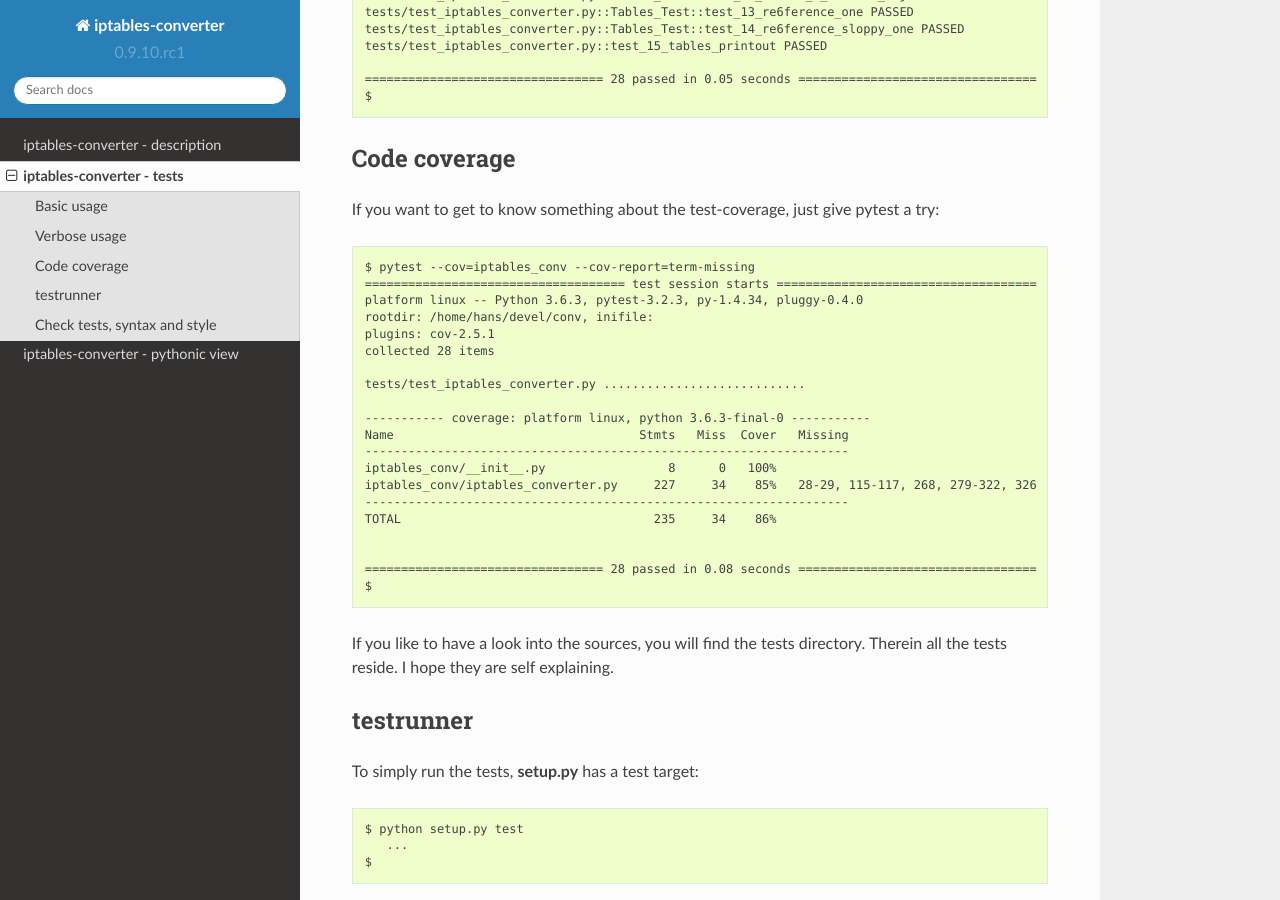
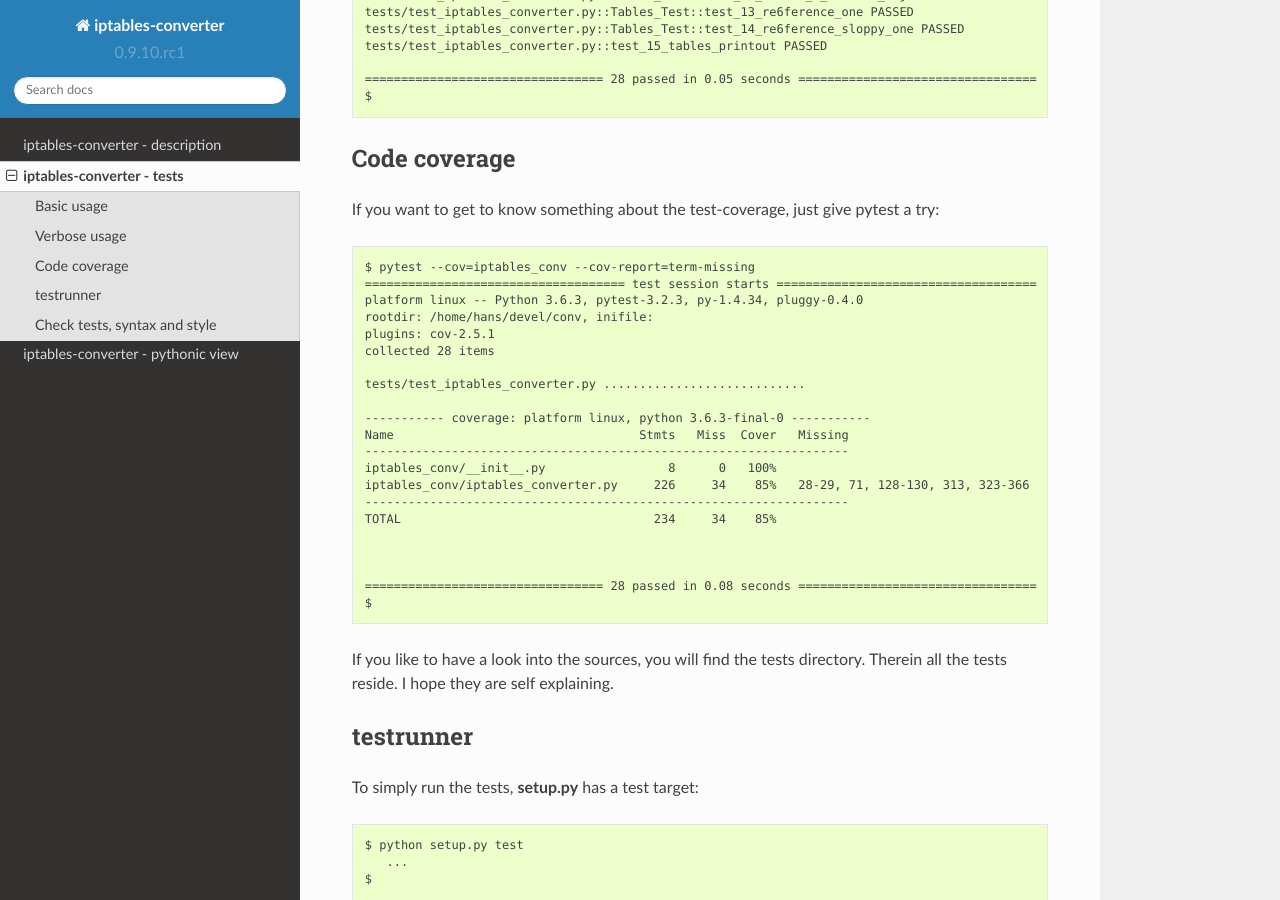
Before and after one commit to sl0/conv, a Sphinx documentation site: the page built from docs/source/converter-tests.rst, in a window 1280 px wide and 900 px high, scrolled down 1454 px. Built offline with Sphinx 7.4.7 and the Read the Docs theme 2.0.0, drawn with Linux system fonts in a browser that asks for light colours.

Commit message:
Updates documeted coverage

```diff
--- a/docs/source/converter-tests.rst
+++ b/docs/source/converter-tests.rst
@@ -101,9 +101,10 @@ give pytest a try::
     Name                                  Stmts   Miss  Cover   Missing
     -------------------------------------------------------------------
     iptables_conv/__init__.py                 8      0   100%
-    iptables_conv/iptables_converter.py     227     34    85%   28-29, 115-117, 268, 279-322, 326
+    iptables_conv/iptables_converter.py     226     34    85%   28-29, 71, 128-130, 313, 323-366
     -------------------------------------------------------------------
-    TOTAL                                   235     34    86%
+    TOTAL                                   234     34    85%
+
 
 
     ================================= 28 passed in 0.08 seconds =================================
```
